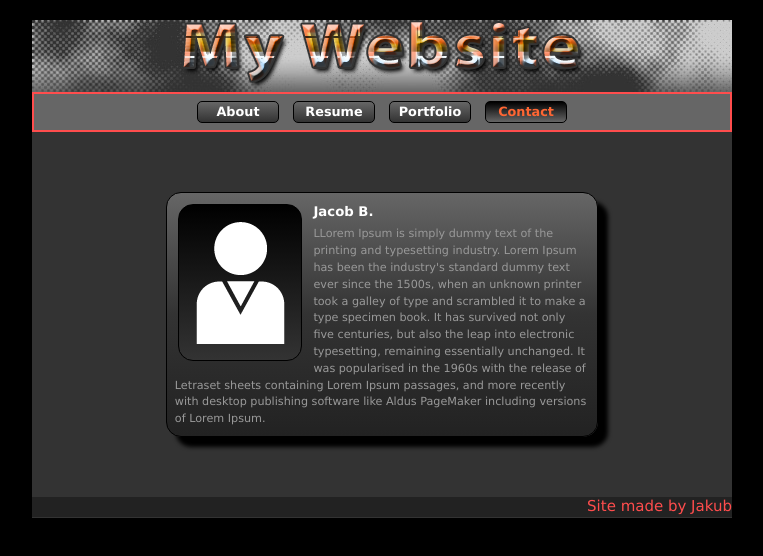
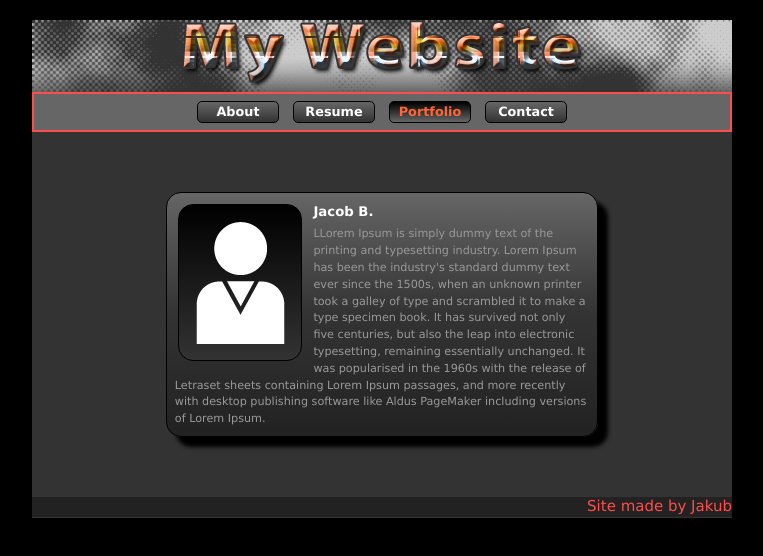
Before and after one commit to Gniewogniew/Poland---Block-3-HTML-CSS---Part-2, a plain HTML site: page sites/portfolio.html in a window 1280 px wide. Shown: the whole page, without its empty margins (258-1021 px from the left). Drawn offline with Linux system fonts and the light colour scheme.

Commit message:
Update portfolio.html

```diff
--- a/sites/portfolio.html
+++ b/sites/portfolio.html
@@ -14,8 +14,8 @@
 		  <ul>
 			<li><a href="../index.html">About</a><li>
 			<li><a href="resume.html">Resume</a><li>
-			<li><a href="portfolio.html">Portfolio</a><li>
-			<li><a href="contact.html" class="current">Contact</a><li>
+			<li><a href="portfolio.html" class="current">Portfolio</a><li>
+			<li><a href="contact.html">Contact</a><li>
 		  </ul>
 		</div>
 	</div>
```
